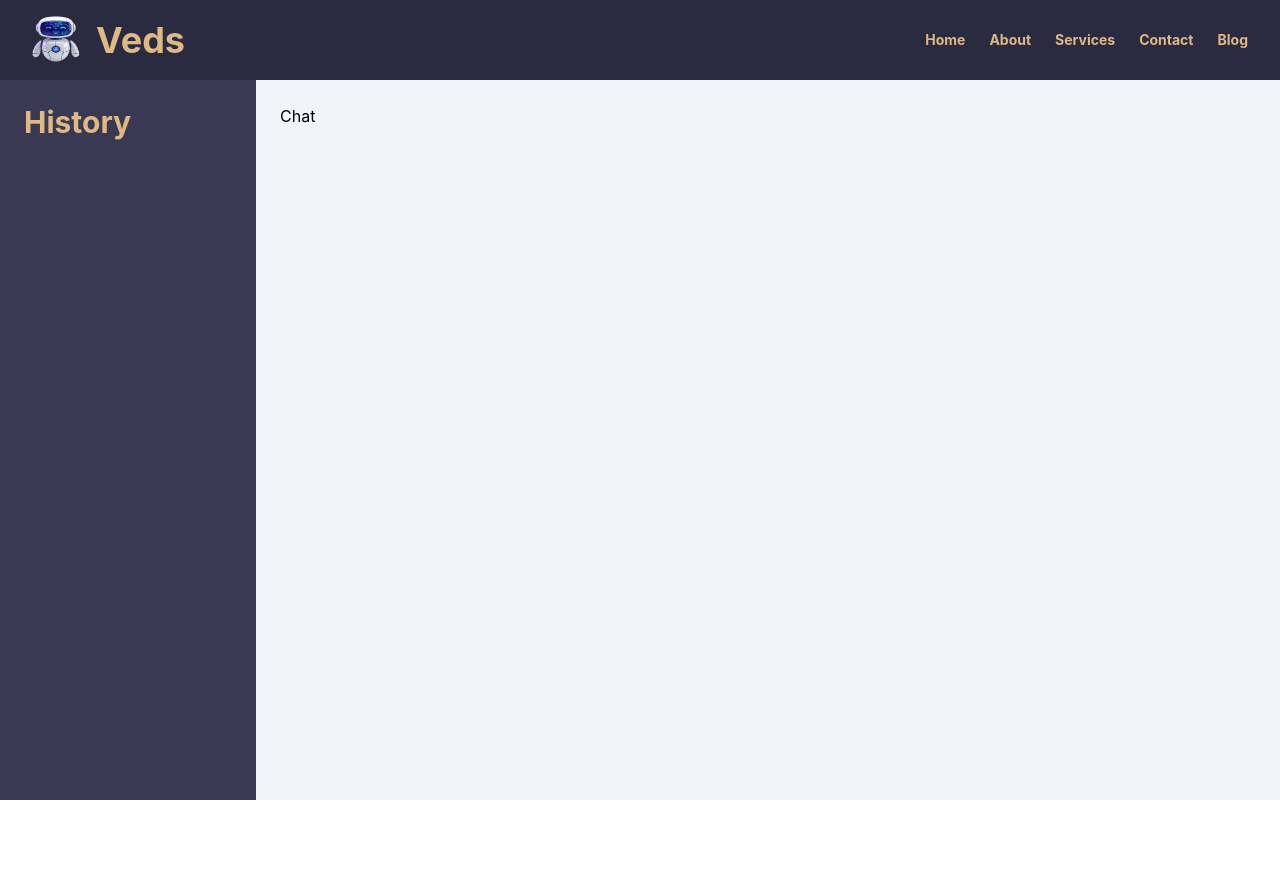
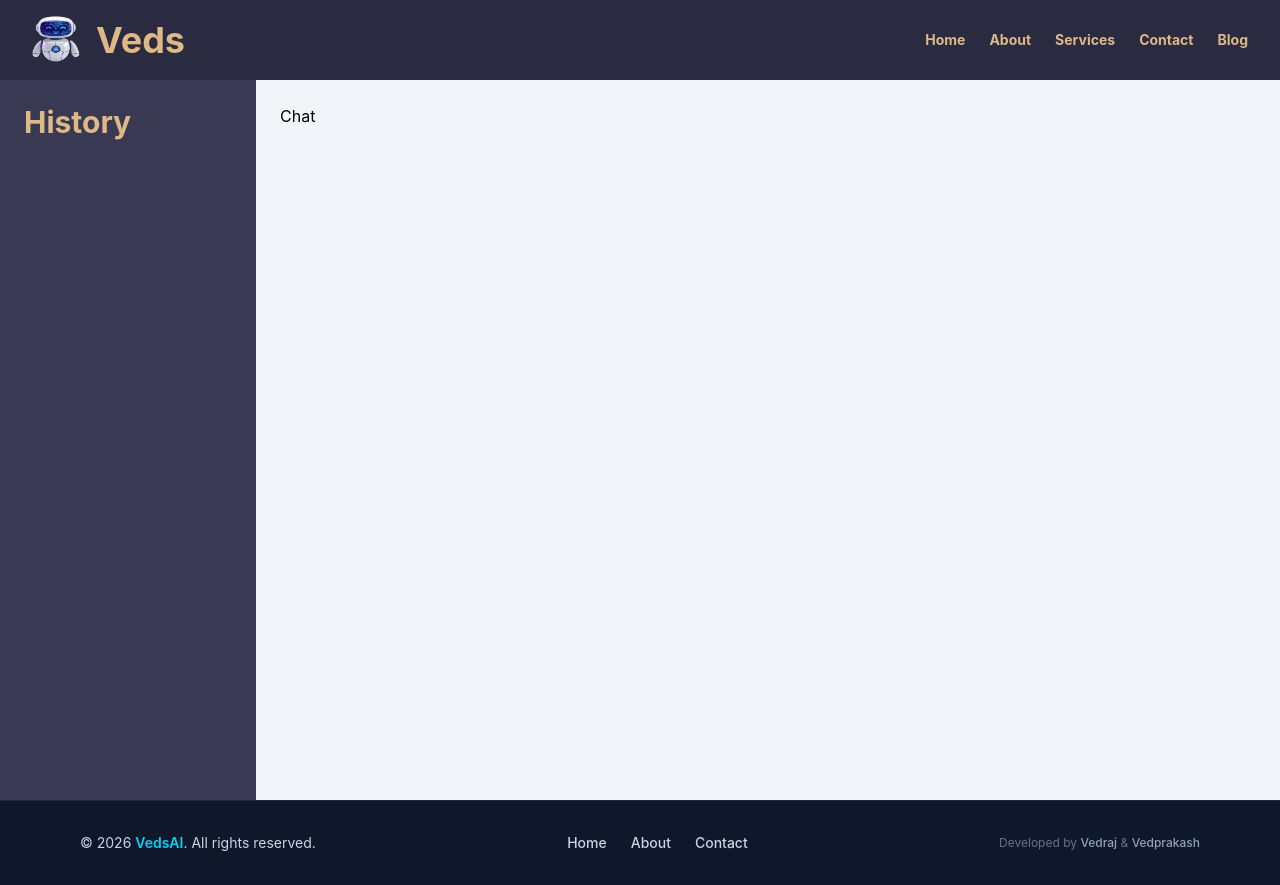
Before and after one commit to VedrajSingh1926/VedsAI, a React (Vite) app: page / in a window 1280 px wide. Before the commit the page ends 800 px from the top, so only its background shows below. Built offline with nearby package versions, Linux system fonts and the light colour scheme.

Commit message:
Added React Footer component with Tailwind CSS

```diff
--- a/src/App.jsx
+++ b/src/App.jsx
@@ -5,12 +5,14 @@ import heroImg from './assets/hero.png'
 import './App.css'
 import Navbar from './Components/Navbar'
 import Hero from './Components/Hero'
+import Footer from './Components/Footer'
 
 function App() {
     return (
     <>
       <Navbar />
       <Hero />
+      <Footer />
     </>
   )
 }
--- /dev/null
+++ b/src/Components/Footer.jsx
@@ -0,0 +1,32 @@
+import React from 'react';
+
+const Footer = () => {
+  return (
+    <footer className="w-full bg-slate-900 text-slate-300 py-8 border-t border-slate-800">
+      <div className="max-w-6xl mx-auto px-4 flex flex-col md:flex-row items-center justify-between gap-4">
+
+        {/* Left Side: Copyright */}
+        <div className="text-sm order-2 md:order-1 text-center md:text-left">
+          <p>&copy; {new Date().getFullYear()} <span className="text-cyan-400 font-semibold">VedsAI</span>. All rights reserved.</p>
+        </div>
+
+        {/* Center: Links */}
+        <div className="order-1 md:order-2">
+          <ul className="flex space-x-6 text-sm font-medium">
+            <li><a href="#" className="hover:text-cyan-400 transition-colors duration-200">Home</a></li>
+            <li><a href="#" className="hover:text-cyan-400 transition-colors duration-200">About</a></li>
+            <li><a href="#" className="hover:text-cyan-400 transition-colors duration-200">Contact</a></li>
+          </ul>
+        </div>
+
+        {/* Right Side: Collaborators */}
+        <div className="text-xs text-slate-500 order-3 text-center md:text-right">
+          <p>Developed by <span className="text-slate-400 font-medium">Vedraj</span> & <span className="text-slate-400 font-medium">Vedprakash</span></p>
+        </div>
+
+      </div>
+    </footer>
+  );
+};
+
+export default Footer;
```
